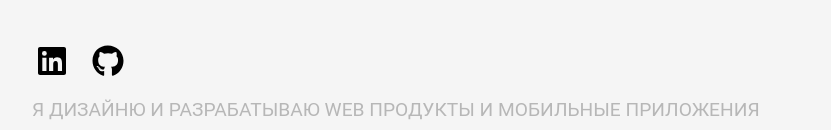
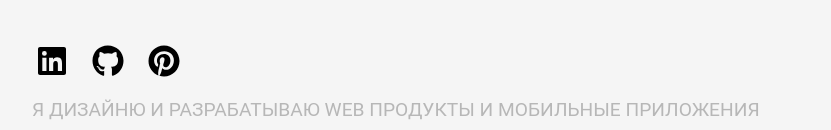
Before and after one commit to withapoll/amlrd, a Vue app: page / in a window 1280 px wide. Shown: the part 292-422 px from the top of the page, without its empty margins (224-1055 px from the left). Built offline with nearby package versions, Linux system fonts and the light colour scheme.

Commit message:
added new icon

```diff
--- a/src/components/Promo.vue
+++ b/src/components/Promo.vue
@@ -8,6 +8,7 @@
     <div class="icons">
         <FontAwesomeIcon :icon="['fab', 'linkedin']" />
         <FontAwesomeIcon :icon="['fab', 'github']" />
+        <FontAwesomeIcon :icon="['fab', 'pinterest']" />
     </div>
     <div class="undertext">
         <p>Я дизайню и разрабатываю web продукты и мобильные приложения под Android</p>
@@ -18,9 +19,9 @@
 import { ref, onMounted } from 'vue'
 import { FontAwesomeIcon } from '@fortawesome/vue-fontawesome'
 import { library } from '@fortawesome/fontawesome-svg-core'
-import { faLinkedin, faGithub } from '@fortawesome/free-brands-svg-icons'
+import { faLinkedin, faGithub, faPinterest } from '@fortawesome/free-brands-svg-icons'
 
-library.add(faLinkedin, faGithub)
+library.add(faLinkedin, faGithub, faPinterest)
 
 const fullPromo = 'product designer who can code'
 const typedPromo = ref('')
--- a/vite.config.js
+++ b/vite.config.js
@@ -3,5 +3,6 @@ import vue from '@vitejs/plugin-vue'
 
 // https://vite.dev/config/
 export default defineConfig({
+  // base: '/amlrd/', //это ломает инмиджи втф???
   plugins: [vue()],
 })
```
